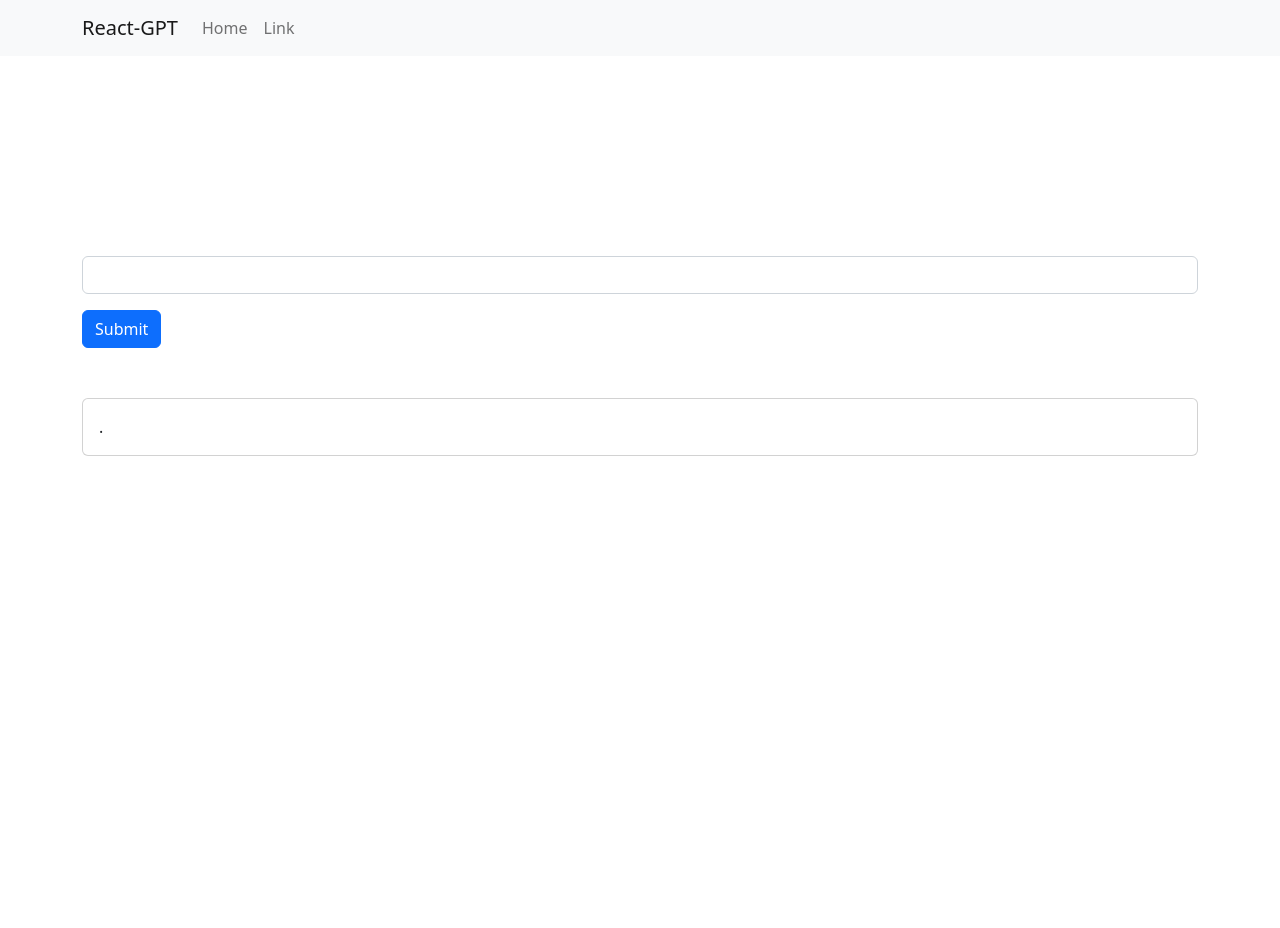
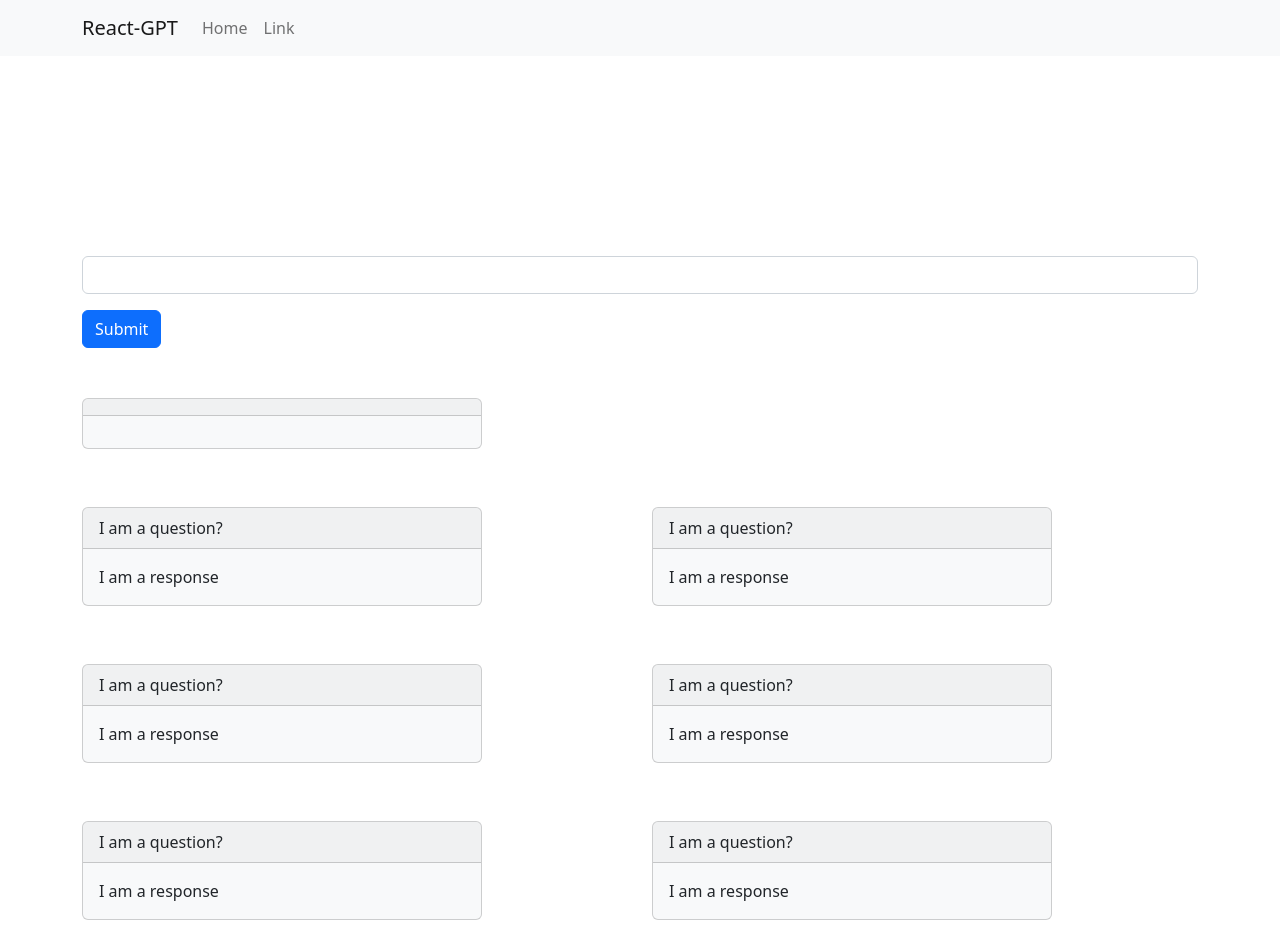
Before and after one commit to theguptaji/react-gpt, a React (Create React App) app in the folder react-chatgpt/: page / in a window 1280 px wide. Before the commit the page ends 800 px from the top, so only its background shows below. Built offline with nearby package versions, Linux system fonts and the light colour scheme.

Commit message:
WIP: Add scrollable horizontal bar [#4]

```diff
--- a/react-chatgpt/src/App.css
+++ b/react-chatgpt/src/App.css
@@ -45,3 +45,13 @@
 .cardgpt {
   margin-top: 50px;
 }
+
+.testimonial-group-row {
+  display: flex;
+  flex-wrap: nowrap;
+  overflow-x: auto;
+}
+
+.testimonial-group-col {
+  flex: 0 0 auto;
+}
--- a/react-chatgpt/src/App.js
+++ b/react-chatgpt/src/App.js
@@ -2,11 +2,14 @@ import './App.css';
 import axios from "axios";
 import {useState} from "react";
 import Container from 'react-bootstrap/Container';
+import Row from 'react-bootstrap/Row';
+import Col from 'react-bootstrap/Col';
 import Button from 'react-bootstrap/Button';
 import Form from 'react-bootstrap/Form';
 import Nav from 'react-bootstrap/Nav';
 import Navbar from 'react-bootstrap/Navbar';
-import Card from 'react-bootstrap/Card';
+import MyCard from './components/MyCard';
+
 
 function App() {
   const [prompt, setPrompt] = useState("");
@@ -19,12 +22,13 @@ function App() {
     axios
       .post("http://localhost:8080/chat", { prompt })
       .then((res) => {
-        // Update the response state with the server's response
         setResponse(res.data);
       })
       .catch((err) => {
         console.error(err);
       });
+
+    // TODO: Add a modal card in a bottom array with question and answer
   };
 
   return (
@@ -50,10 +54,21 @@ function App() {
             Submit
           </Button>
       </Form>
-      <Card className='cardgpt'>
-      <Card.Body>{response}.</Card.Body>
-      </Card>
 
+
+    </Container>
+    <Container>
+    <MyCard response={response} question={prompt}/>
+    </Container>
+    <Container class="overflow-scroll">
+    <Row className='testimonial-group-row'>
+        <Col className='testimonial-group-col'><MyCard response={"I am a response"} question={"I am a question?"}/></Col>
+        <Col className='testimonial-group-col'><MyCard response={"I am a response"} question={"I am a question?"}/></Col>
+        <Col className='testimonial-group-col'><MyCard response={"I am a response"} question={"I am a question?"}/></Col>
+        <Col className='testimonial-group-col'><MyCard response={"I am a response"} question={"I am a question?"}/></Col>
+        <Col className='testimonial-group-col'><MyCard response={"I am a response"} question={"I am a question?"}/></Col>
+        <Col className='testimonial-group-col'><MyCard response={"I am a response"} question={"I am a question?"}/></Col>
+    </Row>
     </Container>
     </div>
   );
--- /dev/null
+++ b/react-chatgpt/src/components/MyCard.js
@@ -0,0 +1,23 @@
+import React from 'react'
+import Card from 'react-bootstrap/Card';
+
+export default function MyCard({response, question}) {
+  return (
+    <>
+    <Card
+          bg={'light'}
+          key={'light'}
+          text={'dark'}
+          style={{ width: '25rem' }}
+          className="mb-2 cardgpt"
+        >
+          <Card.Header>{question}</Card.Header>
+          <Card.Body>
+            <Card.Text>
+              {response}
+            </Card.Text>
+          </Card.Body>
+    </Card>
+  </>
+  )
+}
```
